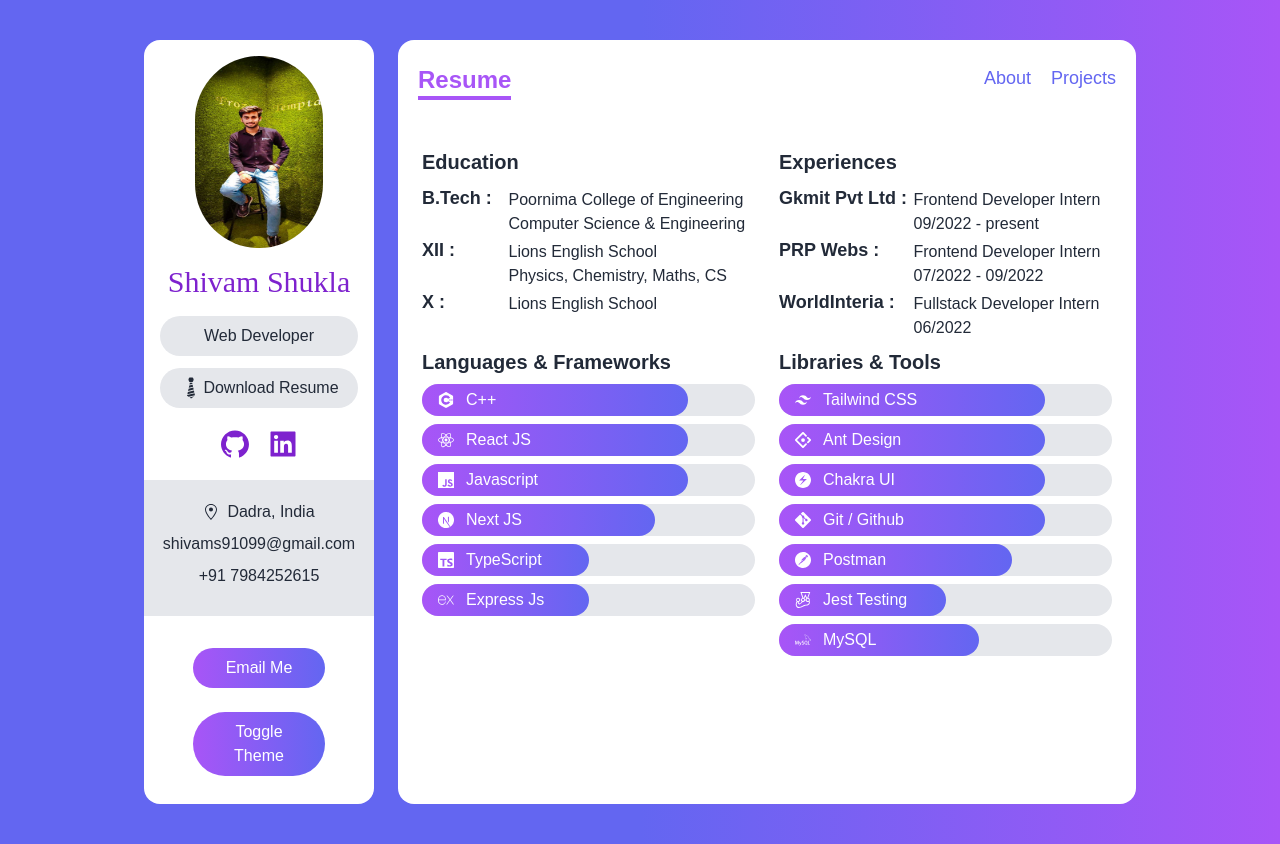
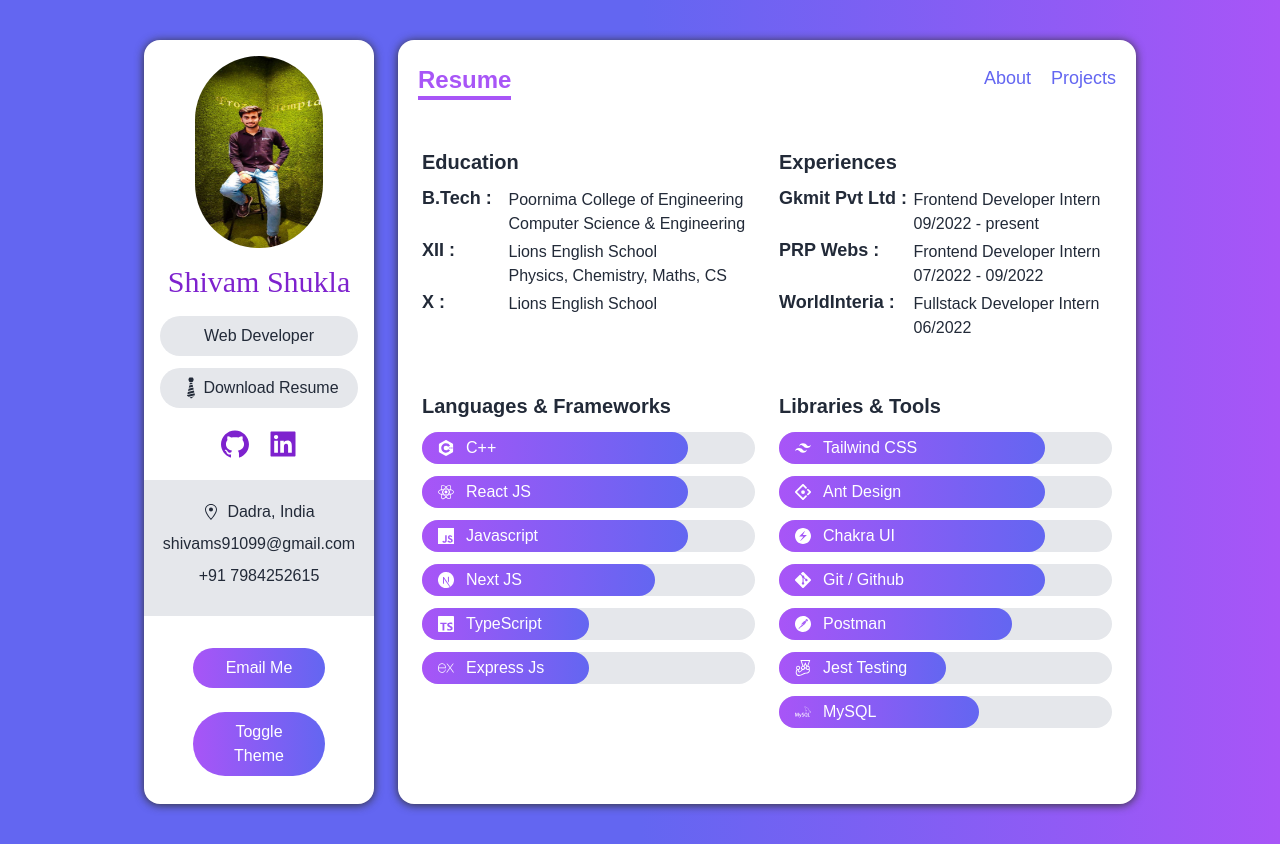
Before and after one commit to shivams10/portfolio, a Next.js app: page /resume in a window 1280 px wide. Built offline with nearby package versions, Linux system fonts and the light colour scheme.

Commit message:
added dark mode

```diff
--- a/package.json
+++ b/package.json
@@ -17,6 +17,7 @@
     "eslint": "8.33.0",
     "eslint-config-next": "13.1.6",
     "next": "13.1.6",
+    "next-themes": "^0.2.1",
     "react": "18.2.0",
     "react-dom": "18.2.0",
     "react-icons": "^4.7.1",
--- a/src/components/bar/index.tsx
+++ b/src/components/bar/index.tsx
@@ -5,7 +5,7 @@
   data: { Icon, name, level }
 }) => {
   return (
-    <div className="my-2 text-white bg-gray-200 rounded-full">
+    <div className="my-2 text-white bg-gray-200 rounded-full dark:bg-dark-700">
       <div
         className="flex items-center px-4 py-1 rounded-full bg-gradient-to-r from-purple-500 to-indigo"
         style={{ width: level }}
--- a/src/components/navbar/index.tsx
+++ b/src/components/navbar/index.tsx
@@ -14,11 +14,11 @@
   }, [pathname]);
 
   return (
-    <div className="flex justify-between px-5 py-3 my-3">
-      <span className="text-xl font-bold text-purple-500 border-b-4 border-purple-500 md:text-2xl">
+    <div className="flex justify-between px-5 py-3 my-3 ">
+      <span className="text-xl font-bold text-purple-500 border-b-4 border-purple-500 md:text-2xl dark:text-white">
         {activeItem}
       </span>
-      <div className="flex space-x-5 text-lg text-indigo">
+      <div className="flex space-x-5 text-lg text-indigo dark:text-white">
         <NavItems
           name="About"
           route="/"
--- a/src/components/serviceCard/index.tsx
+++ b/src/components/serviceCard/index.tsx
@@ -9,7 +9,7 @@
   };
 
   return (
-    <div className="flex items-center p-2 space-x-4">
+    <div className="flex items-center p-3 space-x-4">
       <Icon className="w-12 h-12 text-indigo" />
       <div>
         <h4 className="font-bold">{title}</h4>
--- a/src/components/sidebar/index.tsx
+++ b/src/components/sidebar/index.tsx
@@ -4,8 +4,15 @@
 import { GiTie } from 'react-icons/gi';
 
 import UserAvatar from 'asserts/images/shivam.jpeg';
+import { useTheme } from 'next-themes';
 
 export const Sidebar = () => {
+  const { theme, setTheme } = useTheme();
+
+  const changeTheme = () => {
+    setTheme(theme === 'dark' ? 'light' : 'dark');
+  };
+
   return (
     <div>
       <Image
@@ -13,18 +20,20 @@
         alt="user avatar"
         className="w-32 h-48 m-auto rounded-full hover:scale-110"
       />
-      <h3 className="my-4 text-3xl font-medium text-purple-700 font-dmsans">
+      <h3 className="my-4 text-3xl font-medium text-purple-700 dark:text-purple-500 font-dmsans">
         Shivam Shukla
       </h3>
-      <p className="p-2 my-3 bg-gray-200 rounded-full ">Web Developer</p>
+      <p className="p-2 my-3 bg-gray-200 rounded-full dark:bg-dark-700 ">
+        Web Developer
+      </p>
       <a
-        className="flex items-center justify-center p-2 my-3 bg-gray-200 rounded-full"
+        className="flex items-center justify-center p-2 my-3 bg-gray-200 rounded-full dark:bg-dark-700"
         href=""
         download="name"
       >
         <GiTie className="w-6 h-6" /> Download Resume
       </a>
-      <div className="flex items-center justify-center w-9/12 gap-4 mx-auto my-5 text-purple-700 md:w-full">
+      <div className="flex items-center justify-center w-9/12 gap-4 mx-auto my-5 text-purple-700 dark:text-purple-500 md:w-full">
         <a href="https://github.com/shivams10">
           <AiFillGithub className="w-8 h-8 cursor-pointer" />
         </a>
@@ -33,7 +42,7 @@
         </a>
       </div>
       <div
-        className="py-5 my-5 bg-gray-200"
+        className="py-5 my-5 bg-gray-200 dark:bg-dark-700 dark:rounded-md"
         style={{ marginLeft: '-1rem', marginRight: '-1rem' }}
       >
         <div className="flex items-center justify-center space-x-2">
@@ -49,7 +58,10 @@
       >
         Email Me
       </button>
-      <button className="w-8/12 px-5 py-2 my-3 text-white rounded-full bg-gradient-to-r from-purple-500 to-indigo">
+      <button
+        onClick={changeTheme}
+        className="w-8/12 px-5 py-2 my-3 text-white rounded-full bg-gradient-to-r from-purple-500 to-indigo"
+      >
         Toggle Theme
       </button>
     </div>
--- a/src/pages/_app.tsx
+++ b/src/pages/_app.tsx
@@ -4,25 +4,26 @@
 import 'styles/globals.css';
 import { Sidebar } from 'components/sidebar';
 import { Navbar } from 'components/navbar';
+import { ThemeProvider } from 'next-themes';
 
 export default function App({ Component, pageProps }: AppProps) {
   return (
-    <>
+    <ThemeProvider attribute="class">
       <Head>
         <title>Shivam Shukla</title>
         <meta name="description" content="Shivam Shukla's Portfolio Website" />
         <meta name="viewport" content="width=device-width, initial-scale=1" />
         <link rel="icon" href="/user.png" />
       </Head>
-      <div className="grid grid-cols-12 gap-6 px-5 my-10 sm:px-20 md:px-32 lg:px-4 xl:px-36">
-        <div className="h-full col-span-12 p-4 text-base text-center bg-white lg:col-span-3 rounded-2xl">
+      <div className="grid grid-cols-12 gap-6 px-5 my-10 sm:px-20 md:px-32 lg:px-4 xl:px-36 dark:text-white ">
+        <div className="h-full col-span-12 p-4 text-base text-center bg-white dark:bg-dark-500 lg:col-span-3 rounded-2xl shadow-custom-light dark:shadow-custom-dark">
           <Sidebar />
         </div>
-        <div className="flex flex-col col-span-12 overflow-hidden bg-white lg:col-span-9 rounded-2xl">
+        <div className="flex flex-col col-span-12 overflow-hidden bg-white dark:bg-dark-500 lg:col-span-9 rounded-2xl dark:shadow-custom-dark shadow-custom-light">
           <Navbar />
           <Component {...pageProps} />
         </div>
       </div>
-    </>
+    </ThemeProvider>
   );
 }
--- a/src/pages/_document.tsx
+++ b/src/pages/_document.tsx
@@ -15,7 +15,7 @@
           rel="stylesheet"
         />
       </Head>
-      <body className="bg-gradient-to-r from-indigo-500 via-indigo-500 to-purple-500">
+      <body className="bg-gradient-to-r from-indigo-500 via-indigo-500 to-purple-500 dark:from-dark-500 dark-to-dark-700 dark-text-white">
         <Main />
         <NextScript />
       </body>
--- a/src/pages/index.tsx
+++ b/src/pages/index.tsx
@@ -25,13 +25,13 @@
           <b> Web Development</b>. I'm currently improving my frontend skills
           and logic building.
         </h5>
-        <div className="flex-grow p-4 mt-5 -mx-6 bg-gray-200 rounded-lg">
+        <div className="flex-grow p-4 mt-5 -mx-6 bg-gray-200 rounded-lg dark:bg-dark-700">
           <h6 className="my-3 text-xl font-bold tracking-wide">
             What I Offer!
           </h6>
           <div className="grid gap-6 lg:grid-cols-1">
             {services.map(service => (
-              <div className="bg-gray-100 rounded-lg lg:col-span-1">
+              <div className="bg-gray-100 rounded-lg dark:bg-dark-100 lg:col-span-1 ">
                 <ServiceCard service={service} />
               </div>
             ))}
--- a/src/pages/resume/index.tsx
+++ b/src/pages/resume/index.tsx
@@ -3,7 +3,7 @@
 
 function Resume() {
   return (
-    <div className="px-6 py-4">
+    <div className="px-6 py-4 space-y-10">
       <div className="grid gap-6 md:grid-cols-2">
         <div>
           <h5 className="my-2 text-xl font-bold">Education</h5>
@@ -53,16 +53,18 @@
       </div>
       <div className="grid gap-6 md:grid-cols-2">
         <div>
-          <h5 className="my-2 text-xl font-bold">Languages & Frameworks</h5>
-          <div className="my-2">
+          <h5 className="my-3 space-y-3 text-xl font-bold">
+            Languages & Frameworks
+          </h5>
+          <div className="my-2 space-y-3">
             {languages.map(language => (
               <Bar data={language} key={language.name} />
             ))}
           </div>
         </div>
         <div>
-          <h5 className="my-2 text-xl font-bold">Libraries & Tools</h5>
-          <div className="my-2">
+          <h5 className="my-3 text-xl font-bold">Libraries & Tools</h5>
+          <div className="my-2 space-y-3">
             {libraries.map(library => (
               <Bar data={library} key={library.name} />
             ))}
--- a/tailwind.config.js
+++ b/tailwind.config.js
@@ -1,7 +1,12 @@
 /** @type {import('tailwindcss').Config} */
 module.exports = {
   content: ['./src/**/*.{html,js,ts,tsx,jsx}'],
+  darkMode: 'class',
   theme: {
+    boxShadow: {
+      'custom-light': '0 1px 10px #313131',
+      'custom-dark': '0 1px 10px #ffffff'
+    },
     fontFamily: {
       dmsans: ['DM Sans Arvo']
     },
@@ -9,9 +14,20 @@
       colors: {
         indigo: {
           DEFAULT: 'rgb(99 102 241)'
+        },
+        dark: {
+          DEFAULT: '#010101',
+          100: '#0a0b0e',
+          200: '#16181d',
+          300: '#16181d',
+          500: '#0f1115',
+          700: '#202125'
         }
       }
     }
   },
+  variants: {
+    extends: { boxShadow: ['dark'] }
+  },
   plugins: []
 };
```
Also changed, not shown: 1 other file (tests, documents, lock files or other folders).
